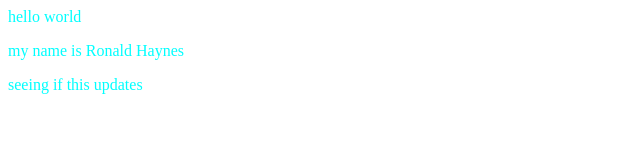
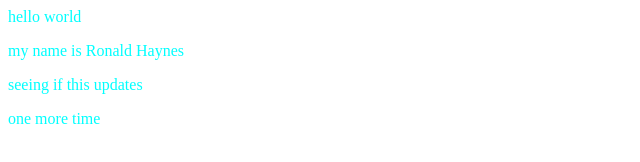
Before and after one commit to rghaynes/ronnie.haynes, a plain HTML site: page index.html in a window 1280 px wide. Shown: the whole page, without its empty margins (0-640 px from the left). Drawn offline with Linux system fonts and the light colour scheme.

Commit message:
text number 2

```diff
--- a/index.html
+++ b/index.html
@@ -10,5 +10,6 @@
     <p>hello world</p>
     <p>my name is Ronald Haynes</p>
     <p>seeing if this updates</p>
+    <p>one more time</p>
 </body>
 </html>
```
